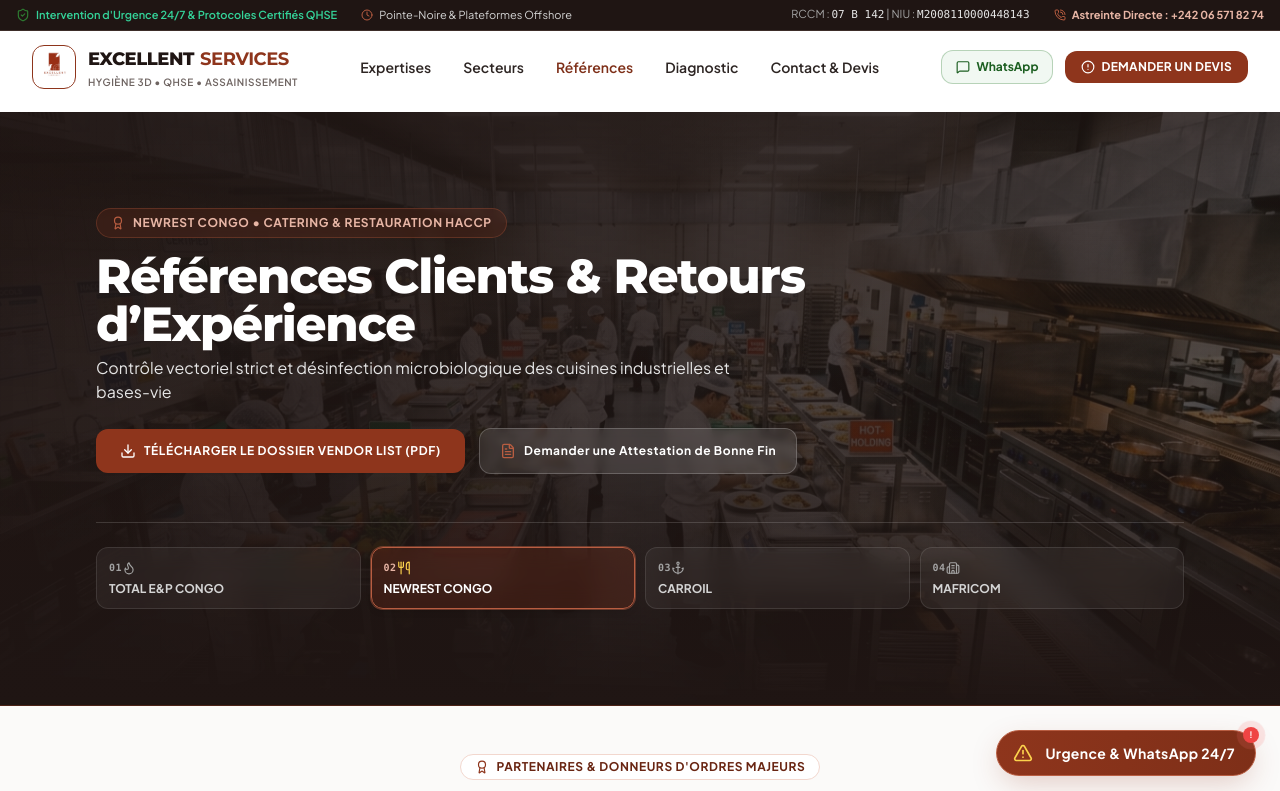
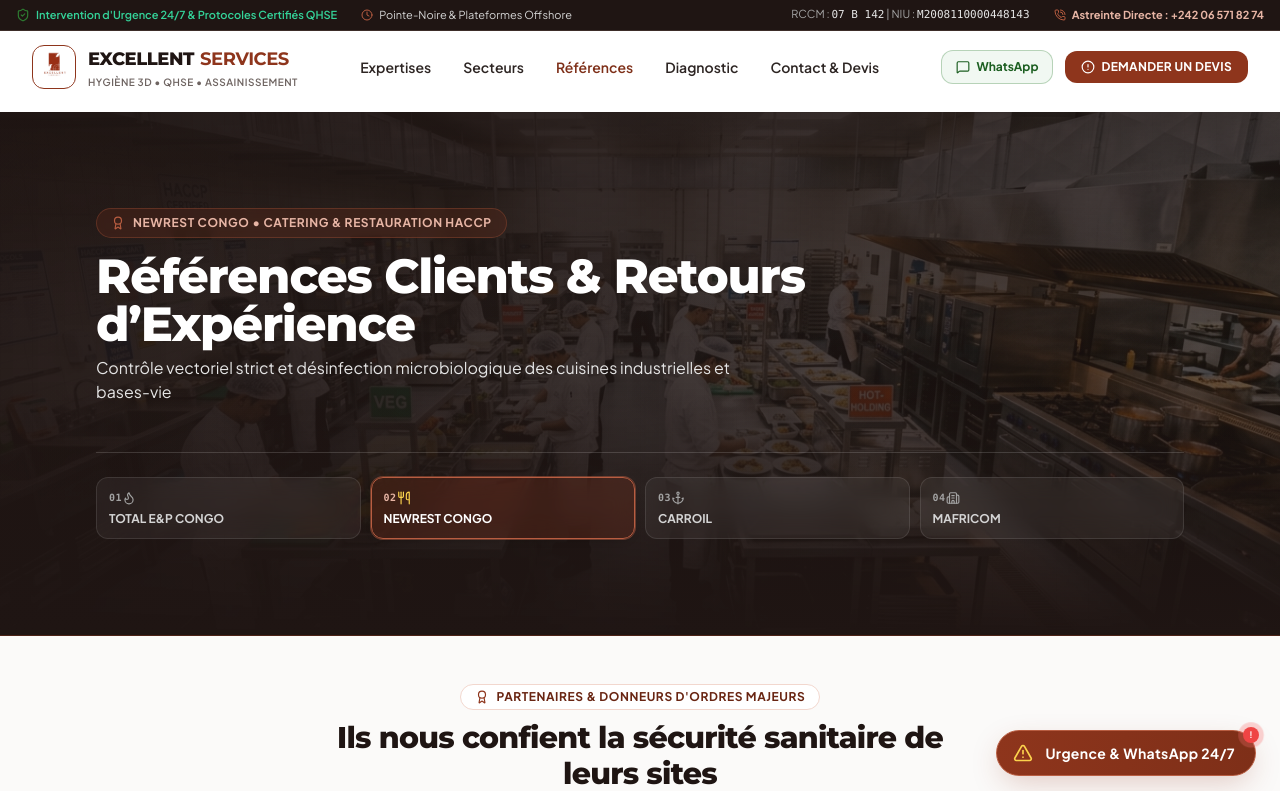
Before and after one commit to Steven23-Ngouala/excellent-services-web, a React (Vite) app: page /references in a window 1280 px wide. Shown: the top 791 px of the page. Built offline with nearby package versions, Linux system fonts and the light colour scheme.

Commit message:
fix: remove action buttons from ReferencesPage hero banner

```diff
--- a/src/pages/ReferencesPage.tsx
+++ b/src/pages/ReferencesPage.tsx
@@ -1,17 +1,13 @@
 import React, { useState, useEffect } from 'react';
 import { ClientTrustBar } from '../components/home/ClientTrustBar';
 import { CaseStudies } from '../components/home/CaseStudies';
-import { BrochureModal } from '../components/home/BrochureModal';
 import {
   Award,
-  FileText,
   Flame,
   Utensils,
   Anchor,
-  Building2,
-  Download
+  Building2
 } from 'lucide-react';
-import { Link } from 'react-router-dom';
 
 const REFERENCES_SLIDES = [
   {
@@ -54,7 +50,6 @@ const REFERENCES_SLIDES = [
 
 export const ReferencesPage: React.FC = () => {
   const [currentSlide, setCurrentSlide] = useState(0);
-  const [isBrochureOpen, setIsBrochureOpen] = useState(false);
 
   useEffect(() => {
     const timer = setInterval(() => {
@@ -112,25 +107,6 @@ export const ReferencesPage: React.FC = () => {
               {REFERENCES_SLIDES[currentSlide].subtitle}
             </p>
 
-            {/* Action Buttons */}
-            <div className="flex flex-wrap items-center justify-center sm:justify-start gap-3.5 pt-6">
-              <button
-                onClick={() => setIsBrochureOpen(true)}
-                className="inline-flex items-center gap-2 px-6 py-3.5 rounded-xl bg-primary-500 hover:bg-primary-600 text-white font-bold text-xs uppercase tracking-wider transition-all shadow-sm active:scale-95 cursor-pointer"
-              >
-                <Download className="w-4 h-4" />
-                <span>Télécharger le Dossier Vendor List (PDF)</span>
-              </button>
-
-              <Link
-                to="/contact"
-                className="inline-flex items-center gap-2 px-5 py-3.5 rounded-xl bg-white/10 hover:bg-white/20 text-white font-bold text-xs tracking-wider border border-white/20 transition-all backdrop-blur-sm"
-              >
-                <FileText className="w-4 h-4 text-primary-400" />
-                <span>Demander une Attestation de Bonne Fin</span>
-              </Link>
-            </div>
-
           </div>
 
           {/* Interactive 4-References Navigation Pills */}
@@ -170,12 +146,6 @@ export const ReferencesPage: React.FC = () => {
 
       {/* Proven Field Results & Case Studies Component */}
       <CaseStudies />
-
-      {/* Printable Corporate Brochure Modal */}
-      <BrochureModal
-        isOpen={isBrochureOpen}
-        onClose={() => setIsBrochureOpen(false)}
-      />
     </div>
   );
 };
```
